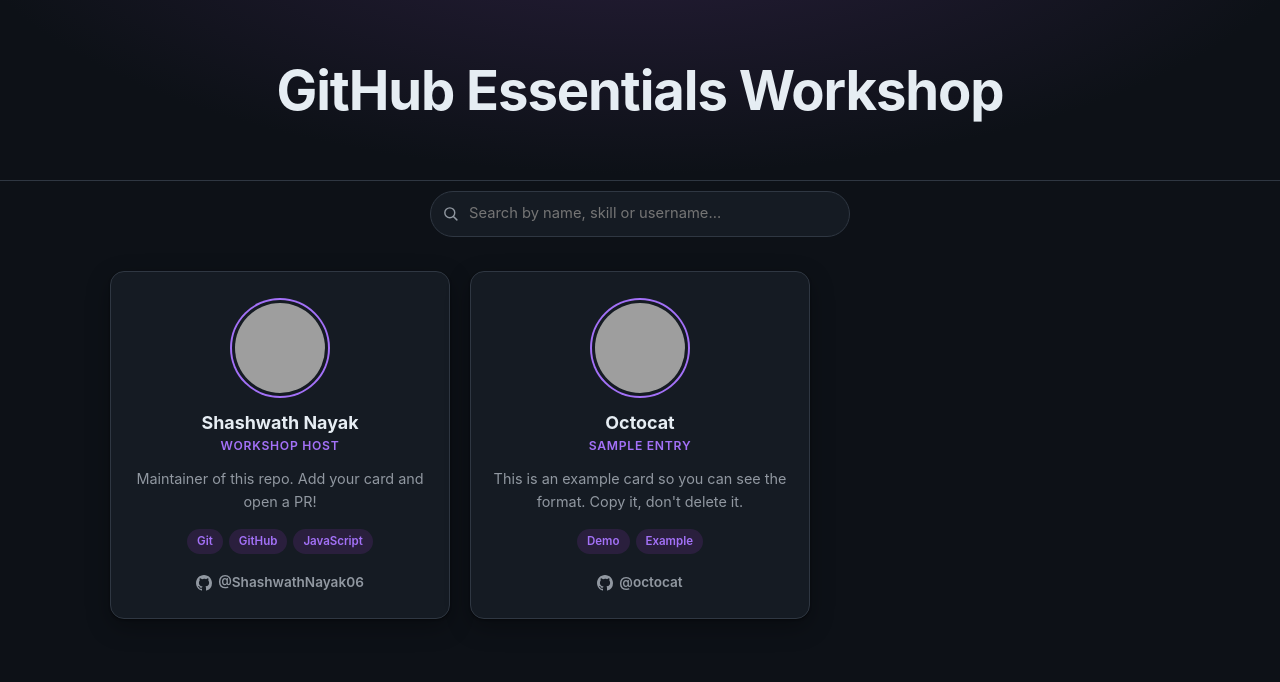
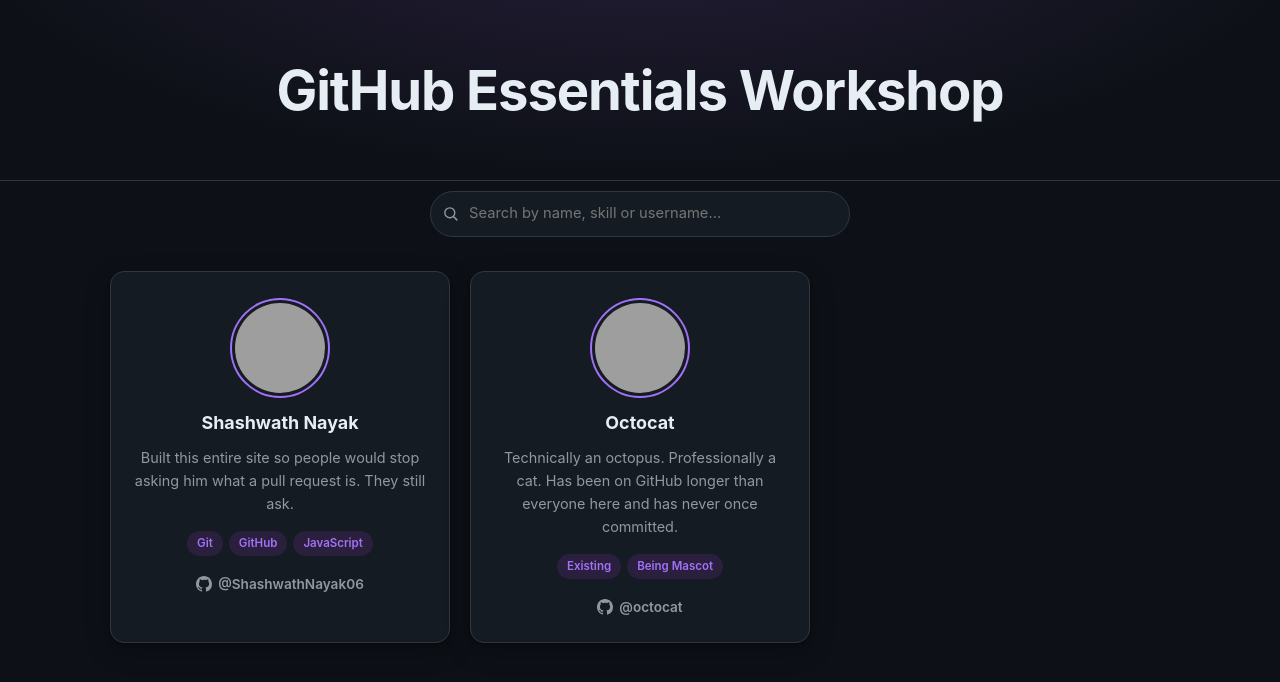
Before and after one commit to Adi-3-tri/my-github-workshop, a plain HTML site: page index.html in a window 1280 px wide. Drawn offline with Linux system fonts and the light colour scheme; grey boxes are pictures that could not be loaded.

Commit message:
Beautification

```diff
--- a/css/style.css
+++ b/css/style.css
@@ -149,17 +149,9 @@
 }
 
 .card-name {
-  margin: 16px 0 2px;
+  margin: 16px 0 0;
   font-size: 1.12rem;
   font-weight: 700;
-}
-.card-role {
-  margin: 0;
-  font-size: .76rem;
-  font-weight: 600;
-  letter-spacing: .06em;
-  text-transform: uppercase;
-  color: var(--accent);
 }
 .card-desc {
   margin: 12px 0 0;
--- a/js/main.js
+++ b/js/main.js
@@ -13,7 +13,7 @@
     "1.36.09 2 .27 1.53-1.04 2.2-.82 2.2-.82.44 1.1.16 1.92.08 2.12.51.56.82 1.27.82 2.15 0 3.07-1.87 " +
     "3.75-3.65 3.95.29.25.54.73.54 1.48 0 1.07-.01 1.93-.01 2.2 0 .21.15.46.55.38A7.995 7.995 0 0 0 16 8c0-4.42-3.58-8-8-8z";
 
-    function isValid(person) {
+  function isValid(person) {
     return person && typeof person.name === "string" && person.name.trim() !== "" &&
       typeof person.username === "string" && person.username.trim() !== "";
   }
@@ -29,7 +29,7 @@
     return "https://github.com/" + encodeURIComponent(person.username.trim());
   }
 
-    function initialsAvatar(name) {
+  function initialsAvatar(name) {
     var initials = name.trim().split(/\s+/).slice(0, 2).map(function (word) {
       return word.charAt(0).toUpperCase();
     }).join("");
@@ -66,13 +66,6 @@
     name.textContent = person.name;
     card.appendChild(name);
 
-    if (person.role) {
-      var role = document.createElement("p");
-      role.className = "card-role";
-      role.textContent = person.role;
-      card.appendChild(role);
-    }
-
     if (person.description) {
       var desc = document.createElement("p");
       desc.className = "card-desc";
@@ -107,7 +100,6 @@
     return [
       person.name,
       person.username,
-      person.role || "",
       person.description || "",
       Array.isArray(person.skills) ? person.skills.join(" ") : ""
     ].join(" ").toLowerCase();
--- a/js/participants.js
+++ b/js/participants.js
@@ -2,15 +2,13 @@
   {
     name: "Shashwath Nayak",
     username: "ShashwathNayak06",
-    role: "Workshop Host",
-    description: "Maintainer of this repo. Add your card and open a PR!",
+    description: "Built this entire site so people would stop asking him what a pull request is. They still ask.",
     skills: ["Git", "GitHub", "JavaScript"]
   },
   {
     name: "Octocat",
     username: "octocat",
-    role: "Sample Entry",
-    description: "This is an example card so you can see the format. Copy it, don't delete it.",
-    skills: ["Demo", "Example"]
+    description: "Technically an octopus. Professionally a cat. Has been on GitHub longer than everyone here and has never once committed.",
+    skills: ["Existing", "Being Mascot"]
   }
 ];
```
Also changed, not shown: 1 other file.
